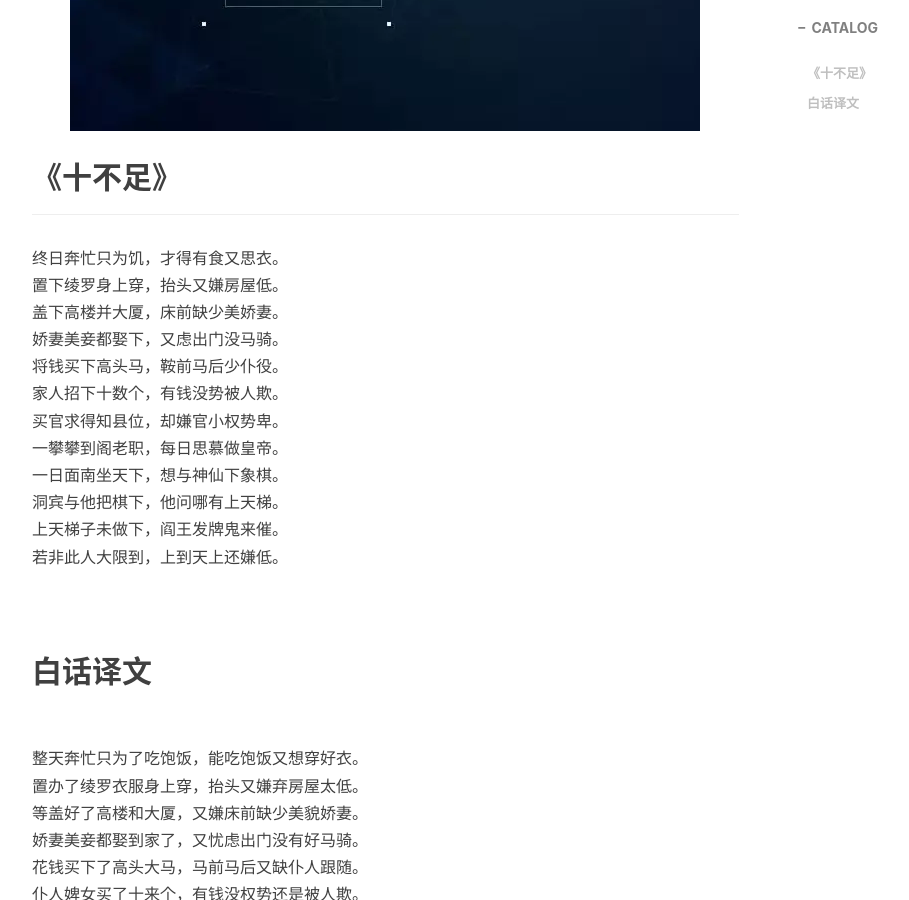
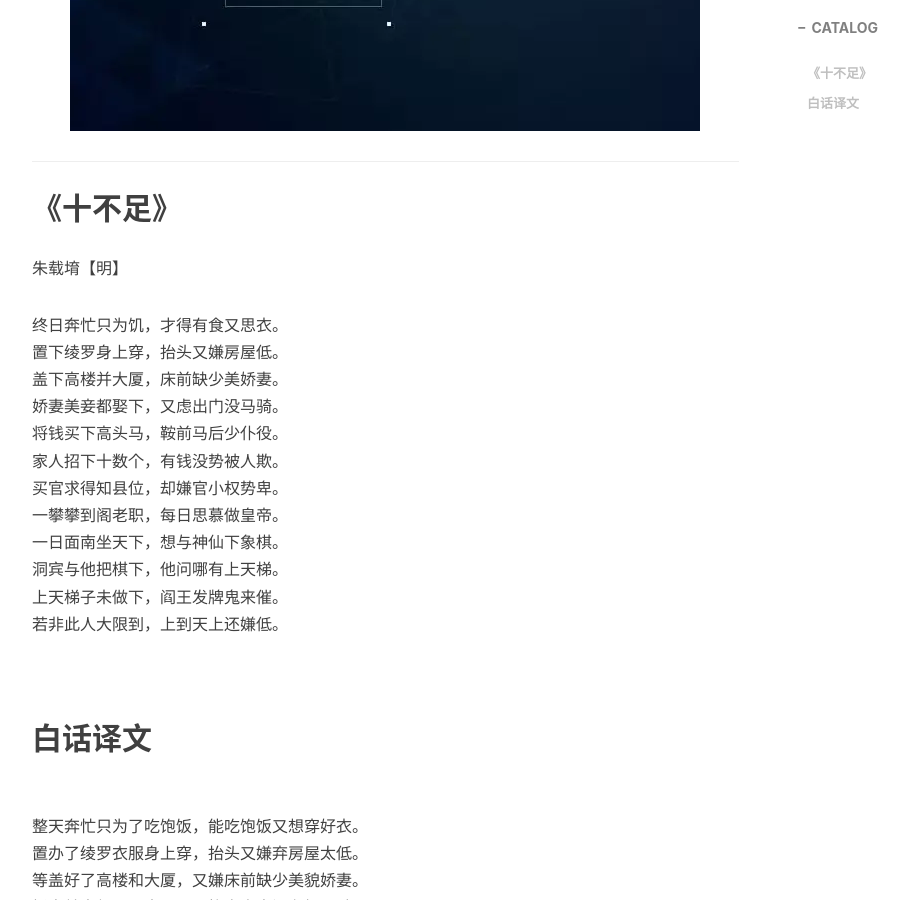
Before and after one commit to zjzsoft/zjzsoft.github.io, a Jekyll site: the page built from _posts/2016-12-31-my2016.markdown, in a window 1280 px wide and 900 px high, scrolled down 786 px. Shown: the whole window, without its empty margins (233-1142 px from the left). Built offline with Jekyll 4.4.1, drawn with Linux system fonts in a browser that asks for light colours; nearby versions of some CDN libraries; comment, search, counter and statistics services are not loaded.

Commit message:
更新 2016-12-31-my2016.markdown

```diff
--- a/_posts/2016-12-31-my2016.markdown
+++ b/_posts/2016-12-31-my2016.markdown
@@ -13,12 +13,11 @@ tags:
 
 ![](http://zjzsoft.github.io/img/in-post/my2016/1.webp)
 
-
+---
 
 <h2 i="《十不足》">《十不足》</h2>
+朱载堉【明】<br>
 
-
----
 终日奔忙只为饥，才得有食又思衣。<br>
 置下绫罗身上穿，抬头又嫌房屋低。<br>
 盖下高楼并大厦，床前缺少美娇妻。<br>
```
